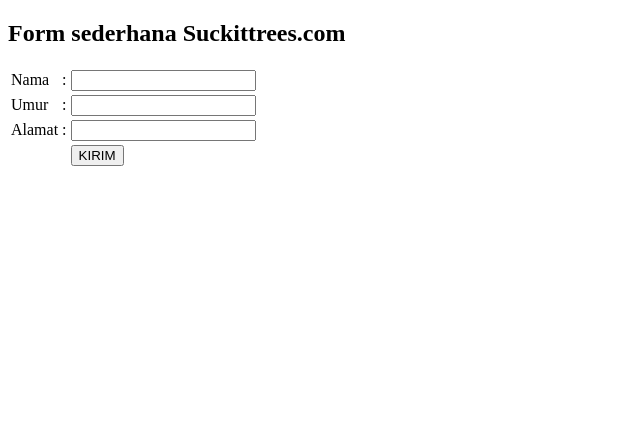
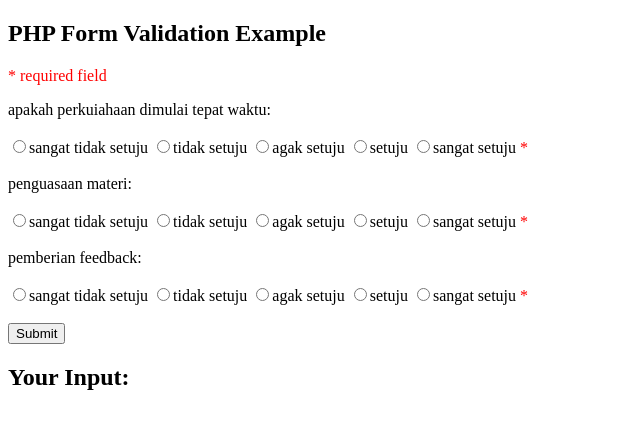
Before and after one commit to ridhobigboy/ModulEvaluasiDosen, a Yii app: template views/site/form.php in a window 1280 px wide. Shown: the top 429 px of the page, without its empty margins (0-640 px from the left). Run offline with PHP 8.4 and a stand-in for Yii, Linux system fonts and the light colour scheme; the template is opened without the code that fills it, so the values that code supplies are empty; some libraries are stand-ins or nearby versions.

Commit message:
yeah dikit lagi

```diff
--- a/controllers/SiteController.php
+++ b/controllers/SiteController.php
@@ -143,4 +143,8 @@
         $diagram = "ini adalah page diagram";
         return $this->render('diagramHasil');
     }
+    public function actionForm()
+    {
+        return $this->render('form');
+    }
 }
--- a/views/site/form.php
+++ b/views/site/form.php
@@ -1,33 +1,133 @@
-<!DOCTYPE html>
+
+<!DOCTYPE HTML>
 <html>
 <head>
- <title>Form Sederhana Suckittrees.com</title>
+<style>
+.error {color: #FF0000;}
+</style>
 </head>
 <body>
-<h2>Form sederhana Suckittrees.com</h2>
- <form method = 'post' action= "aksiForm.php">
-  <table>
-   <tr>
-    <td>Nama</td>
-    <td>:</td>
-    <td><input type='text' name='nama'></td>
-   </tr>
-   <tr>
-    <td>Umur</td>
-    <td>:</td>
-    <td><input type='text' name='umur'></td>
-   </tr>
-   <tr>
-    <td>Alamat</td>
-    <td>:</td>
-    <td><input type='text' name='alamat'></td>
-   </tr>
-   <tr>
-    <td></td>
-    <td></td>
-    <td><input type='submit' value='KIRIM'></td>
-   </tr>
-  </table>
- </form>
+
+<?php
+// define variables and set to empty values
+$nameErr = $apakah_perkuiahaan_dimulai_tepat_waktuErr = $penguasaan_materiErr = $pemberian_feedbackErr = "";
+$name = $apakah_perkuiahaan_dimulai_tepat_waktu = $penguasaan_materi = $pemberian_feedback =  "";
+
+if ($_SERVER["REQUEST_METHOD"] == "POST") {
+  /*if (empty($_POST["name"])) {
+    $nameErr = "Name is required";
+  } else {
+    $name = test_input($_POST["name"]);
+    // check if name only contains letters and whitespace
+    if (!preg_match("/^[a-zA-Z ]*$/",$name)) {
+      $nameErr = "Only letters and white space allowed";
+    }
+  }
+
+  if (empty($_POST["email"])) {
+    $emailErr = "Email is required";
+  } else {
+    $email = test_input($_POST["email"]);
+    // check if e-mail address is well-formed
+    if (!filter_var($email, FILTER_VALIDATE_EMAIL)) {
+      $emailErr = "Invalid email format";
+    }
+  }
+
+  if (empty($_POST["website"])) {
+    $website = "";
+  } else {
+    $website = test_input($_POST["website"]);
+    // check if URL address syntax is valid (this regular expression also allows dashes in the URL)
+    if (!preg_match("/\b(?:(?:https?|ftp):\/\/|www\.)[-a-z0-9+&@#\/%?=~_|!:,.;]*[-a-z0-9+&@#\/%=~_|]/i",$website)) {
+      $websiteErr = "Invalid URL";
+    }
+  }
+
+  if (empty($_POST["comment"])) {
+    $comment = "";
+  } else {
+    $comment = test_input($_POST["comment"]);
+  }*/
+
+  if (empty($_POST["apakah_perkuiahaan_dimulai_tepat_waktu"])) {
+    $apakah_perkuiahaan_dimulai_tepat_waktuErr = "apakah_perkuiahaan_dimulai_tepat_waktu is required";
+  } else {
+    $apakah_perkuiahaan_dimulai_tepat_waktu = test_input($_POST["apakah_perkuiahaan_dimulai_tepat_waktu"]);
+  }
+
+  if (empty($_POST["penguasaan_materi"])) {
+    $penguasaan_materiErr = "penguasaan_materi is required";
+  } else {
+    $penguasaan_materi= test_input($_POST["penguasaan_materi"]);
+  }
+
+  if (empty($_POST["pemberian_feedback "])) {
+    $pemberian_feedbackErr = "pemberian_feedback";
+  } else {
+    $pemberian_feedback = test_input($_POST["pemberian_feedback"]);
+  }
+}
+
+function test_input($data) {
+  $data = trim($data);
+  $data = stripslashes($data);
+  $data = htmlspecialchars($data);
+  return $data;
+}
+?>
+
+<h2>PHP Form Validation Example</h2>
+<p><span class="error">* required field</span></p>
+<form method="post" action="<?php echo htmlspecialchars($_SERVER["PHP_SELF"]);?>">
+apakah perkuiahaan dimulai tepat waktu:
+  <br><br>
+  <input type="radio" name="apakah_perkuiahaan_dimulai_tepat_waktu" <?php if (isset($apakah_perkuiahaan_dimulai_tepat_waktu) && $apakah_perkuiahaan_dimulai_tepat_waktu=="sangat tidak setuju") echo "checked";?> value="sangat tidak setuju">sangat tidak setuju
+  <input type="radio" name="apakah_perkuiahaan_dimulai_tepat_waktu" <?php if (isset($apakah_perkuiahaan_dimulai_tepat_waktu) && $apakah_perkuiahaan_dimulai_tepat_waktu=="tidak setuju") echo "checked";?> value="tidak setuju">tidak setuju
+  <input type="radio" name="apakah_perkuiahaan_dimulai_tepat_waktu" <?php if (isset($apakah_perkuiahaan_dimulai_tepat_waktu) && $apakah_perkuiahaan_dimulai_tepat_waktu=="agak setuju") echo "checked";?> value="agak setuju">agak setuju
+  <input type="radio" name="apakah_perkuiahaan_dimulai_tepat_waktu" <?php if (isset($apakah_perkuiahaan_dimulai_tepat_waktu) && $apakah_perkuiahaan_dimulai_tepat_waktu=="setuju") echo "checked";?> value="setuju">setuju
+  <input type="radio" name="apakah_perkuiahaan_dimulai_tepat_waktu" <?php if (isset($apakah_perkuiahaan_dimulai_tepat_waktu) && $apakah_perkuiahaan_dimulai_tepat_waktu=="sangatsetuju") echo "checked";?> value="sangat setuju">sangat setuju
+  <span class="error">* <?php echo $apakah_perkuiahaan_dimulai_tepat_waktuErr;?></span>
+  <br><br>
+
+  penguasaan materi:
+  <br><br>
+  <input type="radio" name="penguasaan_materi" <?php if (isset($penguasaan_materi) && $penguasaan_materi=="sangat tidak setuju") echo "checked";?> value="sangat tidak setuju">sangat tidak setuju
+  <input type="radio" name="penguasaan_materi" <?php if (isset($penguasaan_materi) && $penguasaan_materi=="tidak setuju") echo "checked";?> value="tidak setuju">tidak setuju
+  <input type="radio" name="penguasaan_materi" <?php if (isset($penguasaan_materi) && $penguasaan_materi=="agak setuju") echo "checked";?> value="agak setuju">agak setuju
+  <input type="radio" name="penguasaan_materi" <?php if (isset($penguasaan_materi) && $penguasaan_materi=="setuju") echo "checked";?> value="setuju">setuju
+  <input type="radio" name="penguasaan_materi" <?php if (isset($penguasaan_materi) && $penguasaan_materi=="sangatsetuju") echo "checked";?> value="sangat setuju">sangat setuju
+  <span class="error">* <?php echo $penguasaan_materiErr;?></span>
+  <br><br>
+
+  pemberian feedback:
+  <br><br>
+  <input type="radio" name="pemberian_feedback" <?php if (isset($pemberian_feedback) && $pemberian_feedback=="sangat tidak setuju") echo "checked";?> value="sangat tidak setuju">sangat tidak setuju
+  <input type="radio" name="pemberian_feedback" <?php if (isset($pemberian_feedback) && $pemberian_feedback=="tidak setuju") echo "checked";?> value="tidak setuju">tidak setuju
+  <input type="radio" name="pemberian_feedback" <?php if (isset($pemberian_feedback) && $pemberian_feedback=="agak setuju") echo "checked";?> value="agak setuju">agak setuju
+  <input type="radio" name="pemberian_feedback" <?php if (isset($pemberian_feedback) && $pemberian_feedback=="setuju") echo "checked";?> value="setuju">setuju
+  <input type="radio" name="pemberian_feedback" <?php if (isset($pemberian_feedback) && $pemberian_feedback=="sangatsetuju") echo "checked";?> value="sangat setuju">sangat setuju
+  <span class="error">* <?php echo $pemberian_feedbackErr;?></span>
+  <br><br>
+  <input type="submit" name="submit" value="Submit">
+</form>
+
+<?php
+echo "<h2>Your Input:</h2>";
+/*echo $name;
+echo "<br>";
+echo $email;
+echo "<br>";
+echo $website;
+echo "<br>";
+echo $comment;
+echo "<br>";*/
+echo $apakah_perkuiahaan_dimulai_tepat_waktu;
+echo "<br>";
+echo $penguasaan_materi;
+echo "<br>";
+echo $pemberian_feedback;
+?>
+
 </body>
 </html>
```
Also changed, not shown: modules/evaluasidosen/views/kuisioner-dosen/index.php (line endings or trailing spaces).
